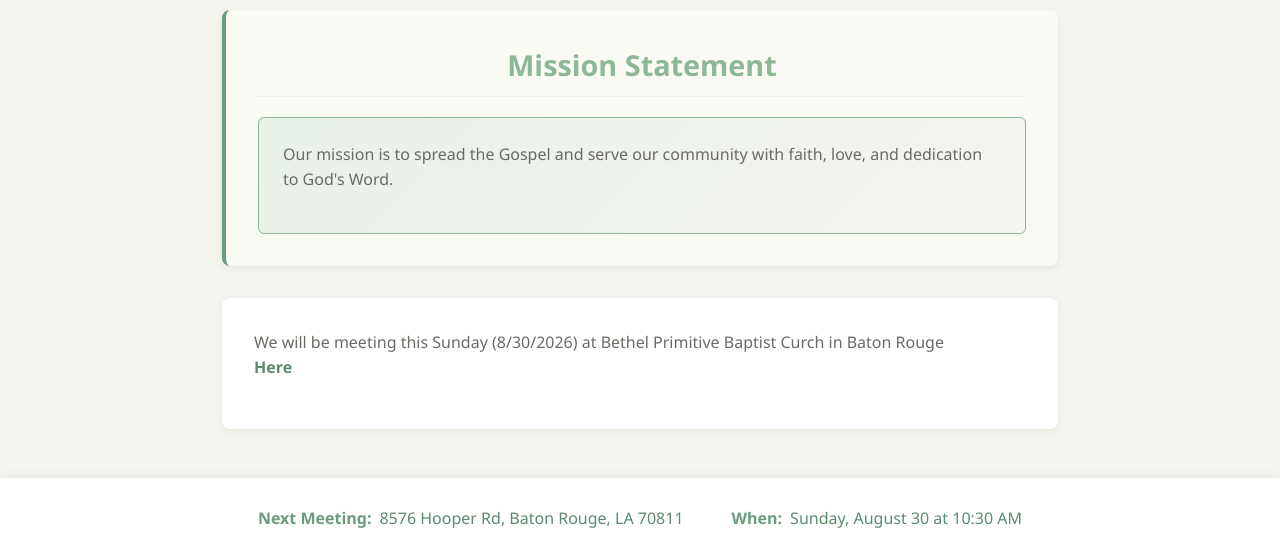
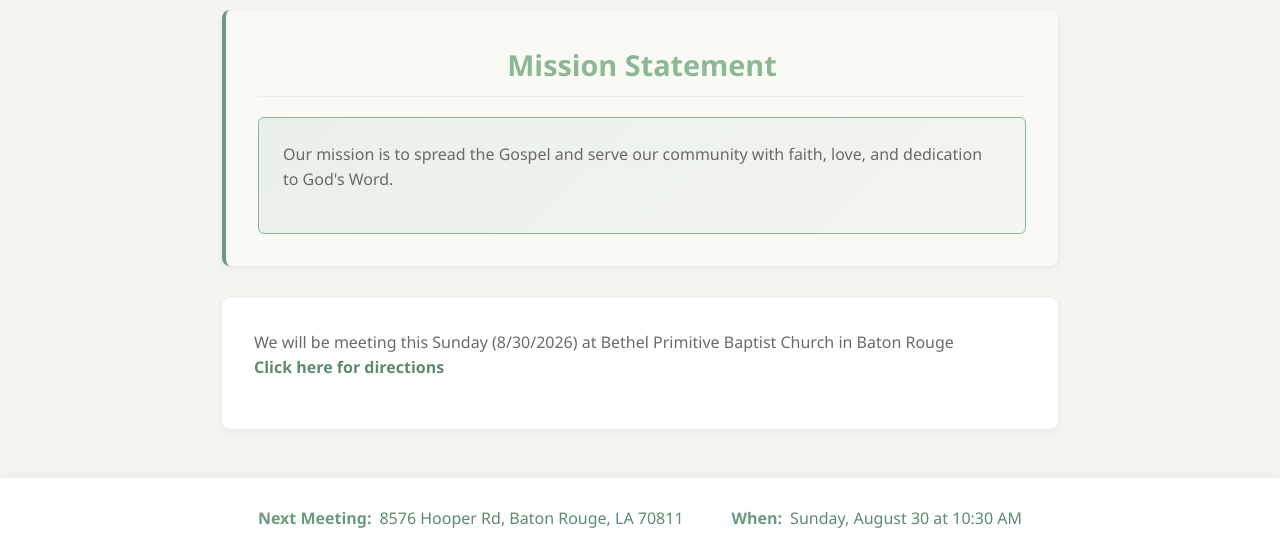
Before and after one commit to elliottlion/bethlehemPBCkenner, a plain HTML site: page index.html in a window 1280 px wide. Shown: the part 1008-1568 px from the top of the page. Drawn offline with Linux system fonts and the light colour scheme.

Commit message:
curch changed to Church

```diff
--- a/index.html
+++ b/index.html
@@ -36,8 +36,8 @@
             <!--<p>Our next meeting can be found at the bottom of this page. <br> Our church location is <a id="churchLocation" href="https://www.google.com/maps?q=2000+Delaware+Ave,+Kenner,+LA+70062
 ">2000 Delaware Ave, Kenner, LA 70062</a>
             </p> -->
-            <p>We will be meeting this Sunday (8/30/2026) at Bethel Primitive Baptist Curch in Baton Rouge <br> <a id="churchLocation" href="https://www.google.com/maps?q=Bethel+Primitive+Baptist+Church,+8576+Hooper+Rd,+Baton+Rouge,+LA+70811
-">Here</a></p>
+            <p>We will be meeting this Sunday (8/30/2026) at Bethel Primitive Baptist Church in Baton Rouge <br> <a id="churchLocation" href="https://www.google.com/maps?q=Bethel+Primitive+Baptist+Church,+8576+Hooper+Rd,+Baton+Rouge,+LA+70811
+">Click here for directions</a></p>
         </div>
     </main>
 
```
